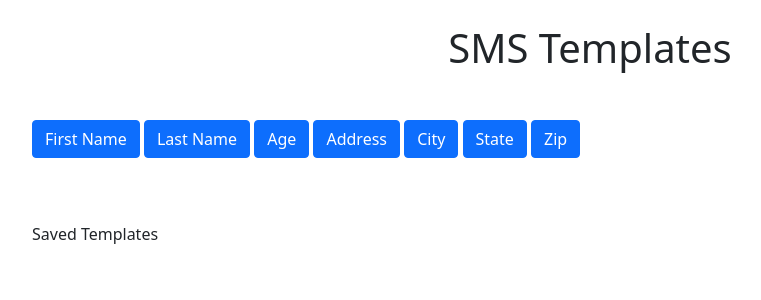
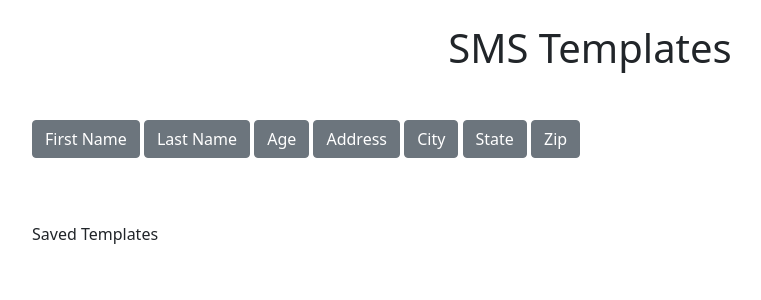
Before and after one commit to philipjani/Marketing-Concept, a Python web app: template project/templates/templates.html in a window 1280 px wide. Shown: the part 56-356 px from the top of the page, without its empty margins (50-811 px from the left). Run offline with Jinja, Linux system fonts and the light colour scheme; the template is opened without the code that fills it, so the values that code supplies are empty; some libraries are stand-ins or nearby versions.

Commit message:
changed button styles

```diff
--- a/project/templates/leads.html
+++ b/project/templates/leads.html
@@ -110,7 +110,7 @@
                 {% endif %}
             {% endfor %}
         </table>
-        {{ apply_form.apply_submit (class="btn btn-primary", data_flag="template_button")}}
+        {{ apply_form.apply_submit (class="btn btn-secondary", data_flag="template_button")}}
         {{ lead_form.lead_submit (class="btn btn-secondary", style="margin-bottom: 10px;") }}
     </form>
 </div>
--- a/project/templates/login.html
+++ b/project/templates/login.html
@@ -21,7 +21,7 @@
             <div class="form-check">
                 {{ render_field(form.remember, class="form-check-input", check=true) }}
             </div>
-            {{ render_field(form.login_submit, class="btn btn-primary") }}
+            {{ render_field(form.login_submit, class="btn btn-secondary") }}
         </form>
     </div>
 </div>
--- a/project/templates/templates.html
+++ b/project/templates/templates.html
@@ -16,13 +16,13 @@
         </div>
         <div class="mb-3">
             {{ form.message.label (class="form-label") }}
-            <button data-flag="fname" class="btn btn-primary">First Name</button>
-            <button data-flag="lname" class="btn btn-primary">Last Name</button>
-            <button data-flag="age" class="btn btn-primary">Age</button>
-            <button data-flag="address" class="btn btn-primary">Address</button>
-            <button data-flag="city" class="btn btn-primary">City</button>
-            <button data-flag="state" class="btn btn-primary">State</button>
-            <button data-flag="zip" class="btn btn-primary">Zip</button>
+            <button data-flag="fname" class="btn btn-secondary">First Name</button>
+            <button data-flag="lname" class="btn btn-secondary">Last Name</button>
+            <button data-flag="age" class="btn btn-secondary">Age</button>
+            <button data-flag="address" class="btn btn-secondary">Address</button>
+            <button data-flag="city" class="btn btn-secondary">City</button>
+            <button data-flag="state" class="btn btn-secondary">State</button>
+            <button data-flag="zip" class="btn btn-secondary">Zip</button>
             {{ form.message (class="form-control", placeholder="SMS Template", rows="3") }}
         </div>
         <div style="float: right;">
```
